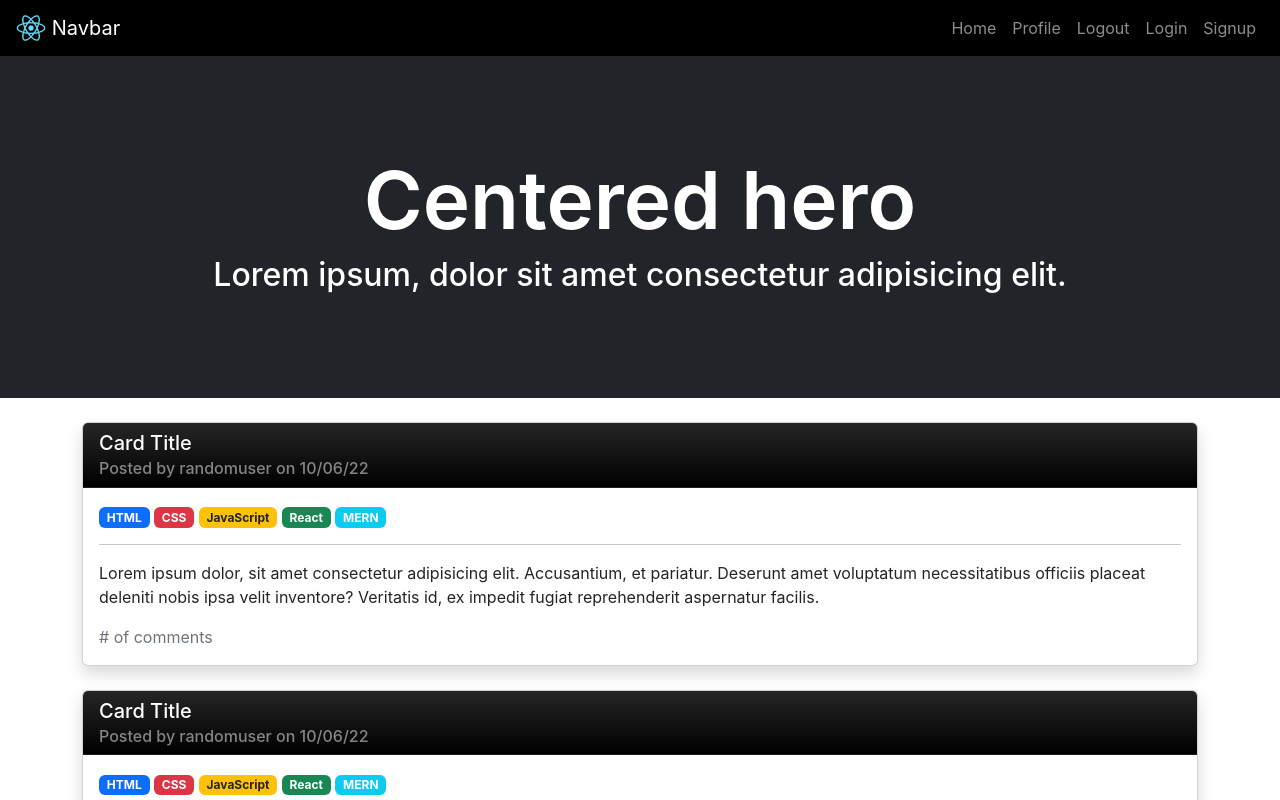
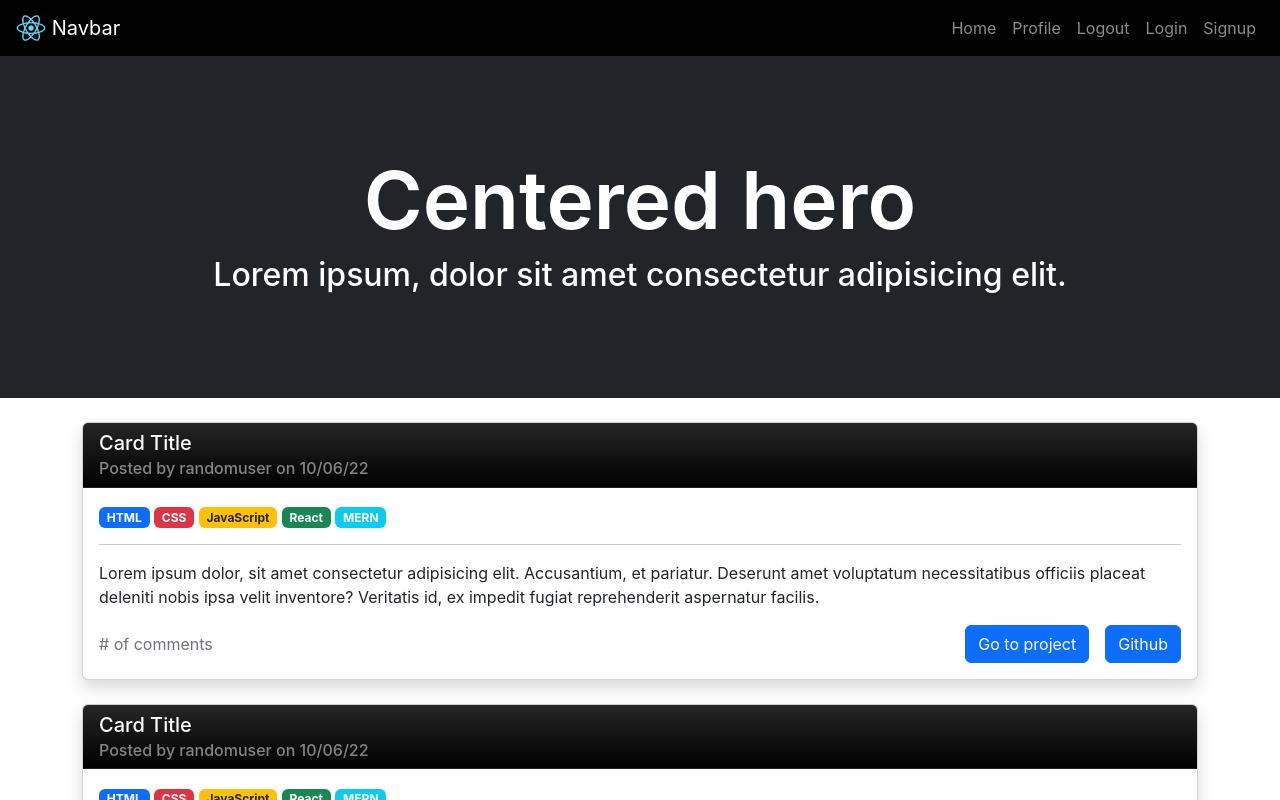
Before and after one commit to cnohilly/codeflow, a React (Create React App) app in the folder client/: page / in a window 1280 px wide. Shown: the top 800 px of the page. Built offline with nearby package versions, Linux system fonts and the light colour scheme.

Commit message:
added buttons for project and github links

```diff
--- a/client/src/components/Project/index.js
+++ b/client/src/components/Project/index.js
@@ -1,5 +1,6 @@
 import React from 'react';
-import { Col, Card, Badge } from 'react-bootstrap';
+import { Link } from 'react-router-dom';
+import { Row, Col, Card, Badge, Button } from 'react-bootstrap';
 
 const Project = () => {
   return (
@@ -28,9 +29,29 @@ const Project = () => {
             officiis placeat deleniti nobis ipsa velit inventore?
             Veritatis id, ex impedit fugiat reprehenderit aspernatur facilis.
           </Card.Text>
-          <Card.Link href="#" className="text-decoration-none text-muted">
-            # of comments
-          </Card.Link>
+          <div className="d-flex align-items-center justify-content-between">
+            <Card.Link
+              href="#"
+              className="text-decoration-none text-muted"
+            >
+              # of comments
+            </Card.Link>
+            <div>
+              <Button
+                href="#"
+                variant="primary"
+                className="me-3"
+              >
+                Go to project
+              </Button>
+              <Button
+                href="#"
+                variant="primary"
+              >
+                Github
+              </Button>
+            </div>
+          </div>
         </Card.Body>
       </Card>
     </Col>
```
